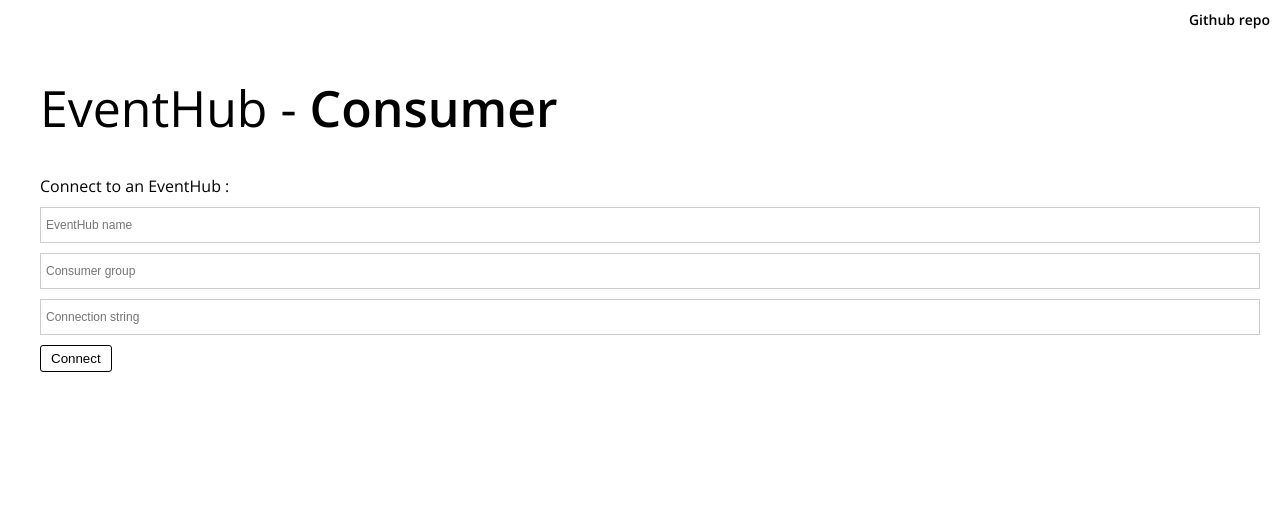
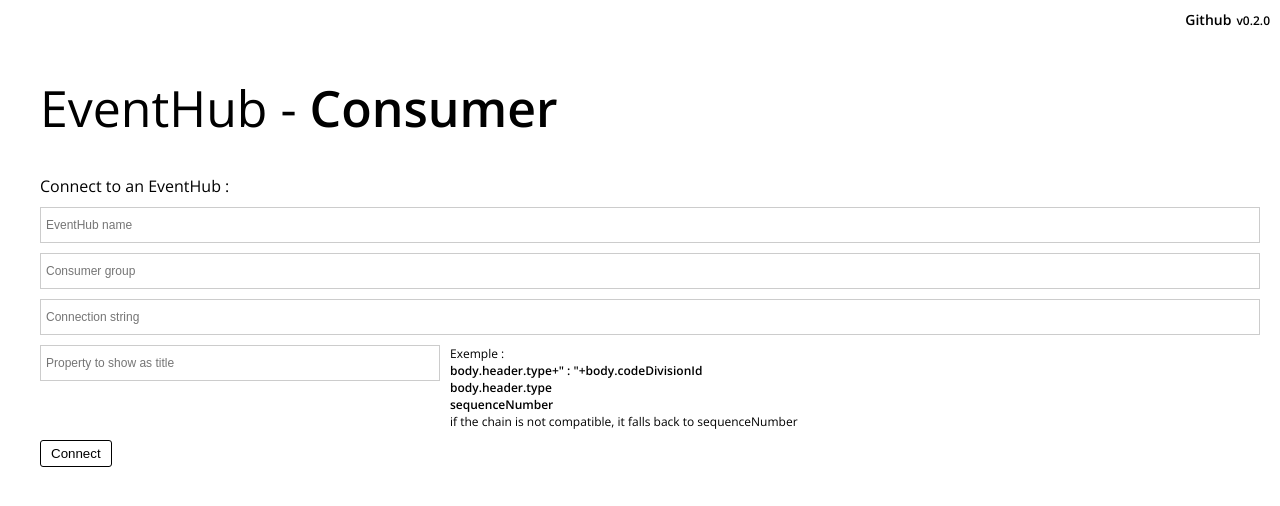
Before and after one commit to aghazani/eventhub_consume_publish, a React app: page / in a window 1280 px wide. Shown: the top 506 px of the page. Built offline with nearby package versions, Linux system fonts and the light colour scheme.

Commit message:
add custom title + display version

```diff
--- a/package.json
+++ b/package.json
@@ -1,6 +1,6 @@
 {
   "name": "eventhubconsumer",
-  "version": "1.0.0",
+  "version": "0.2.0",
   "description": "",
   "main": "index.js",
   "scripts": {
--- a/src/components/Connect/Connect.tsx
+++ b/src/components/Connect/Connect.tsx
@@ -1,11 +1,13 @@
 import React, { useCallback } from 'react'
-import { useRecoilState } from 'recoil'
+import { useRecoilState, useSetRecoilState } from 'recoil'
 import connectionAtom from '../../state/connectionAtom'
+import filterAtom from '../../state/filterAtom'
 import Publish from './Publish'
 
 import style from './style.module.css'
 
 const Connect = () => {
+  const setFilterState = useSetRecoilState(filterAtom)
   const [state, setState] = useRecoilState(connectionAtom)
 
   const onChangeConfigProp = useCallback(
@@ -32,6 +34,15 @@
       }))
     },
     [setState]
+  )
+
+  const setFilter = useCallback(
+    (value: string) =>
+      setFilterState(current => ({
+        ...current,
+        eventTitle: value,
+      })),
+    [setFilterState]
   )
 
   return (
@@ -66,6 +77,22 @@
                 onChangeConfigProp('connectionString', e.target.value)
               }
             />
+            <div className={style.chain}>
+              <input
+                placeholder="Property to show as title"
+                onChange={e => setFilter(e.target.value)}
+              />
+              <label>
+                Exemple :<br />
+                <strong> body.header.type+" : "+body.codeDivisionId</strong>
+                <br />
+                <strong> body.header.type</strong>
+                <br />
+                <strong> sequenceNumber</strong>
+                <br /> if the chain is not compatible, it falls back to
+                sequenceNumber
+              </label>
+            </div>
             <button type="button" onClick={() => setConfig(true)}>
               Connect
             </button>
--- a/src/components/Connect/style.module.css
+++ b/src/components/Connect/style.module.css
@@ -48,3 +48,15 @@
 .wrapper button.test:hover {
   background-color: rgb(121, 245, 121);
 }
+
+.chain {
+  flex: 1;
+  display: flex;
+  gap: 10px;
+  align-items: flex-start;
+  font-size: 12px;
+}
+
+.chain input {
+  flex: 0 1 400px;
+}
--- a/src/components/Preview/Preview.tsx
+++ b/src/components/Preview/Preview.tsx
@@ -21,7 +21,12 @@
           </div>
         </div>
         <div className={style.body}>
-          <ReactJson src={event.body} />
+          <ReactJson
+            src={event}
+            sortKeys={false}
+            displayDataTypes={false}
+            enableClipboard={false}
+          />
         </div>
       </div>
     </div>
--- a/src/components/Timeline/EventItem/EventItem.tsx
+++ b/src/components/Timeline/EventItem/EventItem.tsx
@@ -6,14 +6,17 @@
 
 import style from './eventItem.css'
 import DateFormat from '../../DateFormat'
-import { useSetRecoilState } from 'recoil'
+import { useRecoilValue, useSetRecoilState } from 'recoil'
 import eventAtom from '../../../state/eventAtom'
+import constructString from '../../../utils/constructString'
+import filterAtom from '../../../state/filterAtom'
 
 type TEventItemProps = {
   event: ReceivedEventData
 }
 
 const EventItem = ({ event }: TEventItemProps) => {
+  const filterState = useRecoilValue(filterAtom)
   const setEvent = useSetRecoilState(eventAtom)
   const isNew = differenceInSeconds(event.enqueuedTimeUtc, new Date()) > -10
 
@@ -33,7 +36,9 @@
           </p>
         </div>
         <div className={style.code}>
-          <span onClick={onClick}>{event.sequenceNumber}</span>
+          <span onClick={onClick}>
+            {constructString(filterState.eventTitle, event)}
+          </span>
         </div>
       </div>
     </div>
--- a/src/components/Title/Title.tsx
+++ b/src/components/Title/Title.tsx
@@ -1,6 +1,8 @@
 import React from 'react'
 
 import style from './style.module.css'
+
+import p from '../../../package.json'
 
 const Title = () => {
   return (
@@ -14,7 +16,8 @@
         target="_blank"
         rel="noreferrer"
       >
-        Github repo
+        Github
+        <span>v{p.version}</span>
       </a>
     </div>
   )
--- a/src/components/Title/style.module.css
+++ b/src/components/Title/style.module.css
@@ -16,3 +16,7 @@
   text-decoration: none;
   color: #000;
 }
+.link span {
+  margin-left: 5px;
+  font-size: 12px;
+}
--- a/src/hooks/usePublishEvent.ts
+++ b/src/hooks/usePublishEvent.ts
@@ -16,10 +16,7 @@
 
     eventDataBatch.tryAdd({
       body: {
-        test: {
-          test: 'test',
-          test2: [{ test: 'test', test2: 'test' }],
-        },
+        test: 'Test',
       },
     })
 
--- /dev/null
+++ b/src/state/filterAtom.ts
@@ -0,0 +1,10 @@
+import { atom } from 'recoil'
+
+const filterAtom = atom({
+  key: 'filterAtom',
+  default: {
+    eventTitle: 'sequenceNumber',
+  },
+})
+
+export default filterAtom
--- /dev/null
+++ b/src/utils/constructString.ts
@@ -0,0 +1,38 @@
+import { ReceivedEventData } from '@azure/event-hubs'
+
+type o = {
+  [key: string]: unknown
+}
+
+const constructString = (s: string, object: ReceivedEventData) => {
+  const c = s.split('+').map((a: string) => {
+    if (/[a-b.]/gi.test(a)) {
+      return getPropFromObject(a, object)
+    } else {
+      return a.replace(/"/g, '')
+    }
+  })
+
+  return c
+}
+
+const getPropFromObject = (chain: string, object: ReceivedEventData) => {
+  try {
+    const prop = chain
+      .replace(/\s/g, '')
+      .split('.')
+      .reduce((acc: o, cur: string) => {
+        return acc[cur]
+      }, object)
+
+    if (prop === undefined) throw new Error()
+
+    if (prop instanceof Object) throw new Error()
+
+    return String(prop)
+  } catch (e) {
+    return object.sequenceNumber
+  }
+}
+
+export default constructString
```
